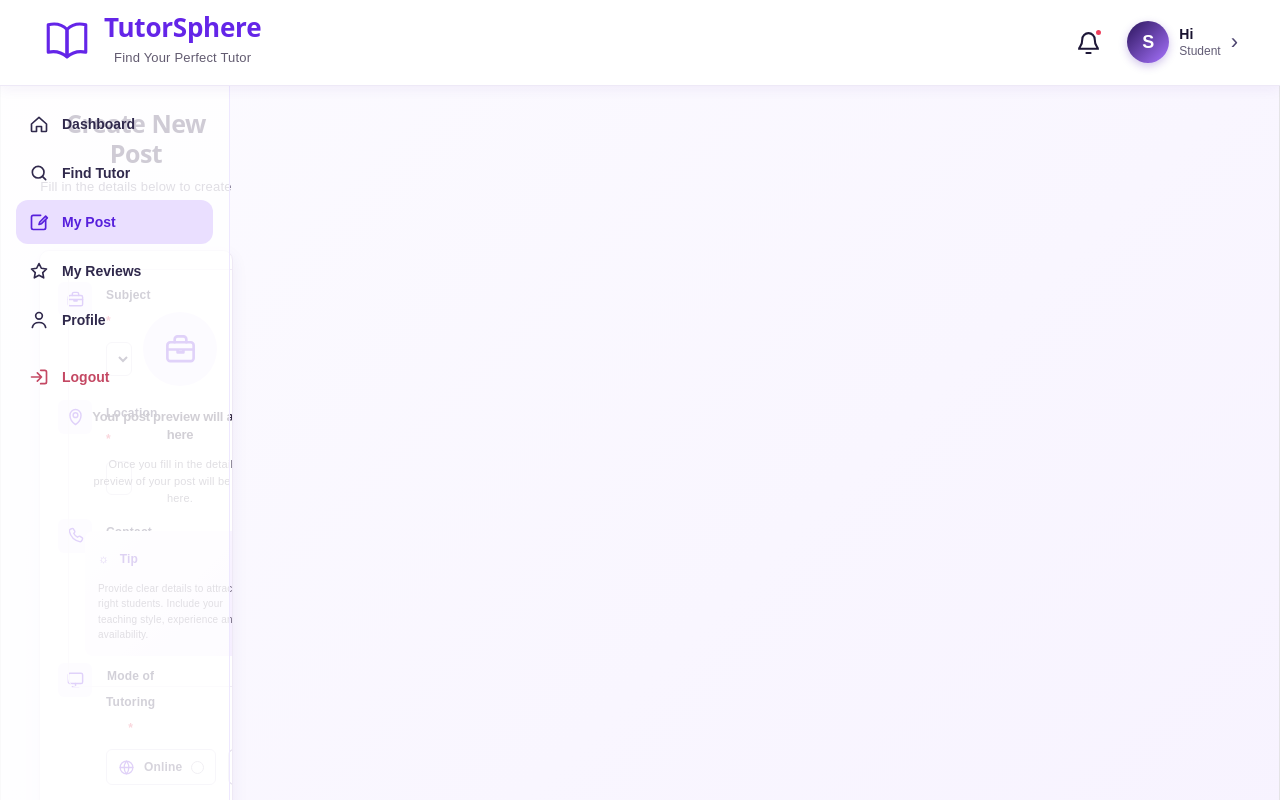
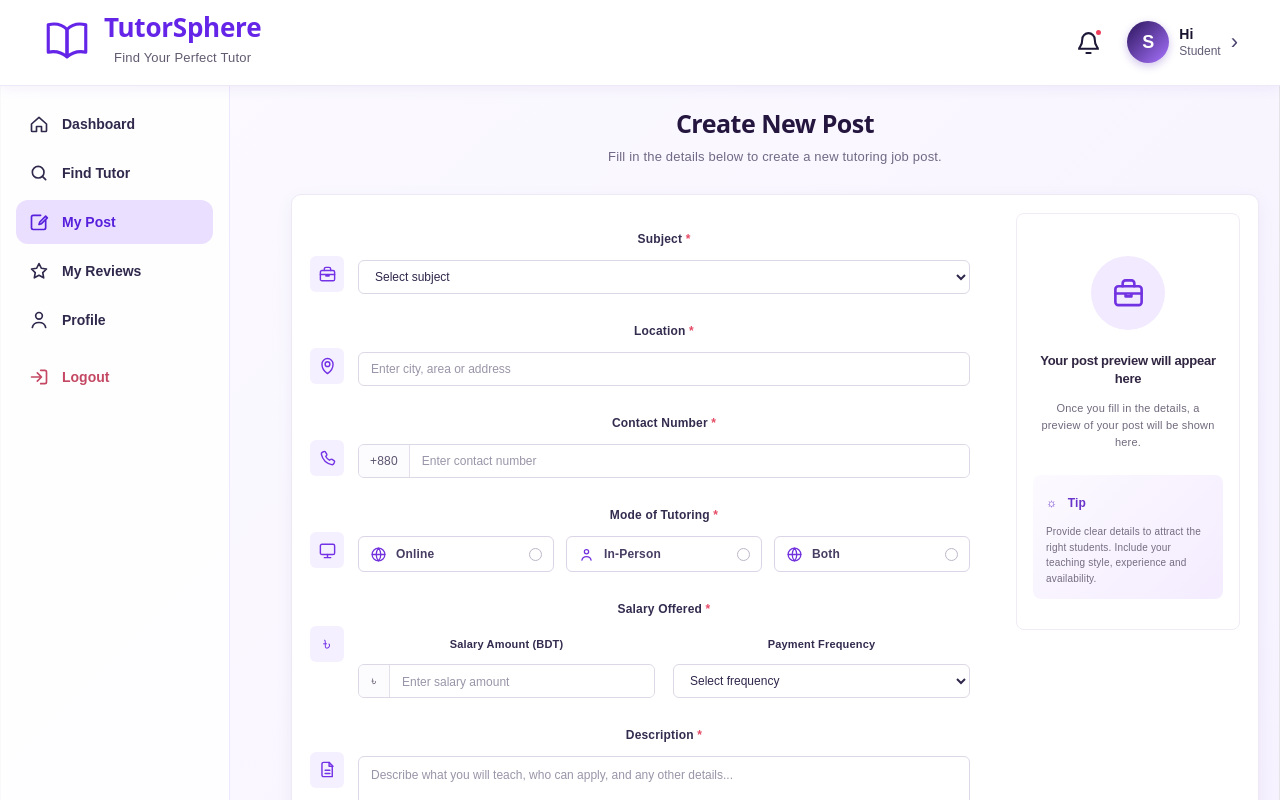
Before and after one commit to afra012/TutorSphere, a React app in the folder frontend/: page /my-post in a window 1280 px wide. Shown: the top 800 px of the page. Built offline with nearby package versions, Linux system fonts and the light colour scheme; the HTML template or start-up script is replaced by a standard one.

Commit message:
style: update student posts

```diff
--- a/frontend/src/pages/StudentDashboard/StudentPosts.css
+++ b/frontend/src/pages/StudentDashboard/StudentPosts.css
@@ -1,16 +1,31 @@
 .student-posts-page { min-height: 100vh; padding-top: 76px; display: grid; grid-template-columns: 270px minmax(0, 1fr); background: linear-gradient(135deg, #fcfbff, #f6f1ff); color: #20193c; font-family: Arial, sans-serif; }
-.student-posts-content { min-width: 0; padding: 32px 38px 42px; }
+.student-posts-content { min-width: 0; padding: 32px 20px 42px; }
+@media (min-width: 821px) { .student-posts-page { display: grid; } .student-posts-content { grid-column: 2; margin-left: 0; } }
+@media (max-width: 820px) { .student-posts-content { margin-left: 0; } }
 .post-page-heading h1 { margin: 0 0 6px; color: #24163f; font-size: 25px; line-height: 1.2; font-weight: 700; letter-spacing: -.5px; }
 .post-page-heading p { color: #716985; font-size: 13px; }
 .create-post-card { position: relative; display: grid; grid-template-columns: minmax(0, 1fr) 242px; gap: 28px; margin-top: 24px; overflow: hidden; background: #fff; border: 1px solid #eee9f5; border-radius: 10px; box-shadow: 0 5px 17px rgba(57, 26, 118, .06); }
 .create-post-fields { padding: 31px 18px 28px; display: grid; gap: 24px; }
 .post-form-row { display: flex; align-items: flex-start; gap: 14px; min-width: 0; }
+.post-form-row > .post-field-icon { margin-top: 30px; }
+.post-form-row > .post-field-icon,
+.post-field-content input,
+.post-field-content select,
+.phone-input-group,
+.money-input { height: 36px; box-sizing: border-box; }
+.post-form-row > .post-field-icon { width: 36px; height: 36px; box-sizing: border-box; }
+.post-field-content input,
+.post-field-content select,
+.phone-input-group,
+.money-input,
+.mode-option { box-sizing: border-box; }
 .post-field-icon { width: 34px; height: 34px; display: grid; flex: 0 0 34px; place-items: center; color: #7332e6; background: #f5f0ff; border-radius: 6px; }
 .post-field-icon svg { width: 19px; height: 19px; }.post-field-content { min-width: 0; flex: 1; }.post-label { display: block; margin-bottom: 8px; color: #342c4f; font-size: 12px; font-weight: 700; }.post-label b { color: #e54a65; }
 .post-field-content input, .post-field-content select, .phone-input-group, .money-input, .post-field-content textarea { width: 100%; border: 1px solid #ddd8e6; border-radius: 6px; background: #fff; color: #30274b; font: 12px Arial, sans-serif; outline: none; }.post-field-content input, .post-field-content select { height: 34px; padding: 0 12px; }.post-field-content select { appearance: auto; cursor: pointer; }.post-field-content input:focus, .post-field-content select:focus, .post-field-content textarea:focus, .phone-input-group:focus-within, .money-input:focus-within { border-color: #7a38e8; box-shadow: 0 0 0 3px rgba(122, 56, 232, .1); }.post-field-content input::placeholder, .post-field-content textarea::placeholder { color: #9a95a8; }
 .phone-input-group { height: 34px; display: flex; align-items: center; overflow: hidden; }.phone-input-group > span { height: 100%; display: grid; place-items: center; padding: 0 11px; border-right: 1px solid #e4dfeb; color: #5d5570; background: #fcfbfd; }.phone-input-group input { border: 0; box-shadow: none; }
 .mode-fieldset { margin: 0; padding: 0; border: 0; }.mode-fieldset legend { padding: 0; }.mode-options { display: grid; grid-template-columns: repeat(3, 1fr); gap: 12px; }.mode-option { height: 36px; display: flex; align-items: center; gap: 9px; padding: 0 11px; border: 1px solid #dcd5e7; border-radius: 6px; color: #483d62; font-size: 12px; font-weight: 600; cursor: pointer; }.mode-option svg { width: 17px; height: 17px; color: #7131dd; }.mode-option input { position: absolute; opacity: 0; pointer-events: none; }.mode-option i { width: 13px; height: 13px; margin-left: auto; border: 1.5px solid #bdb6c9; border-radius: 50%; }.mode-option:has(input:checked) { border-color: #7131dd; background: #f8f4ff; }.mode-option:has(input:checked) i { border: 4px solid #7131dd; }
 .price-row { gap: 14px; }.price-symbol { font-size: 19px; font-weight: 700; }.price-inputs { display: grid; grid-template-columns: repeat(2, 1fr); gap: 18px; }.price-inputs label > span { display: block; margin-bottom: 7px; color: #342c4f; font-size: 11px; font-weight: 700; }.money-input { height: 34px; display: flex; overflow: hidden; }.money-input i { width: 31px; display: grid; flex: 0 0 31px; place-items: center; border-right: 1px solid #e4dfeb; background: #fcfbfd; color: #504660; font-style: normal; }.money-input input { border: 0; box-shadow: none; }
+.salary-range-field { position: relative; }.salary-from-to { display: flex; align-items: center; gap: 8px; }.salary-from-to .money-input { flex: 1; }.salary-range-separator { color: #716985; font-size: 11px; font-weight: 700; }.salary-range-limits { display: flex !important; justify-content: space-between; margin-top: 5px; color: #827a91 !important; font-size: 10px !important; font-weight: 400 !important; }
 .textarea-wrap { position: relative; display: block; }.post-field-content textarea { min-height: 89px; resize: vertical; padding: 10px 12px 24px; line-height: 1.45; }.textarea-wrap small { position: absolute; right: 10px; bottom: 8px; color: #827a91; font-size: 10px; }
 .post-preview { align-self: start; margin: 18px 18px 18px 0; min-height: 400px; padding: 30px 16px; border: 1px solid #f0ebf5; border-radius: 8px; text-align: center; }.preview-icon { width: 74px; height: 74px; display: grid; place-items: center; margin: 12px auto 22px; border-radius: 50%; background: #f2eaff; color: #7132e1; }.preview-icon svg { width: 35px; height: 35px; }.post-preview h2 { margin: 0 0 13px; color: #312642; font: 700 13px/1.35 Arial, sans-serif; }.post-preview > p { margin: 0 auto 24px; max-width: 178px; color: #716a7d; font-size: 11px; line-height: 1.55; }.post-preview-list { display: grid; max-height: 260px; gap: 9px; overflow-y: auto; padding-right: 3px; text-align: left; }.post-preview-card { display: grid; gap: 4px; padding: 10px; border: 1px solid #e9dff8; border-radius: 7px; background: #fcfaff; color: #4e4162; font-size: 10px; }.post-preview-card strong { color: #3b2b52; font-size: 11px; }.post-preview-card span { color: #7132e1; text-transform: capitalize; }.post-preview-card p { margin: 2px 0 0; color: #746b81; line-height: 1.4; }.post-tip { padding: 13px; border-radius: 8px; background: linear-gradient(135deg, #fcfaff, #f4ecff); text-align: left; }.post-tip strong { color: #6934c9; font-size: 12px; }.post-tip p { margin-top: 8px; color: #746b81; font-size: 10px; line-height: 1.55; }
 .post-form-actions { grid-column: 1 / -1; display: flex; justify-content: flex-end; align-items: center; gap: 10px; padding: 14px 18px; border-top: 1px solid #ece8f1; }.post-form-actions button { height: 36px; border-radius: 6px; padding: 0 34px; font: 700 12px Arial, sans-serif; cursor: pointer; }.cancel-post-button { border: 1px solid #dcd7e4; background: #fff; color: #49405a; }.submit-post-button { display: inline-flex; align-items: center; justify-content: center; gap: 9px; min-width: 154px; border: 1px solid #6b26df; background: linear-gradient(105deg, #5720d1, #7e30ed); color: #fff; box-shadow: 0 3px 7px rgba(91, 31, 210, .24); }.submit-post-button svg { width: 15px; height: 15px; }.post-success { margin-right: auto; color: #27844d; font-size: 12px; font-weight: 700; }
```
